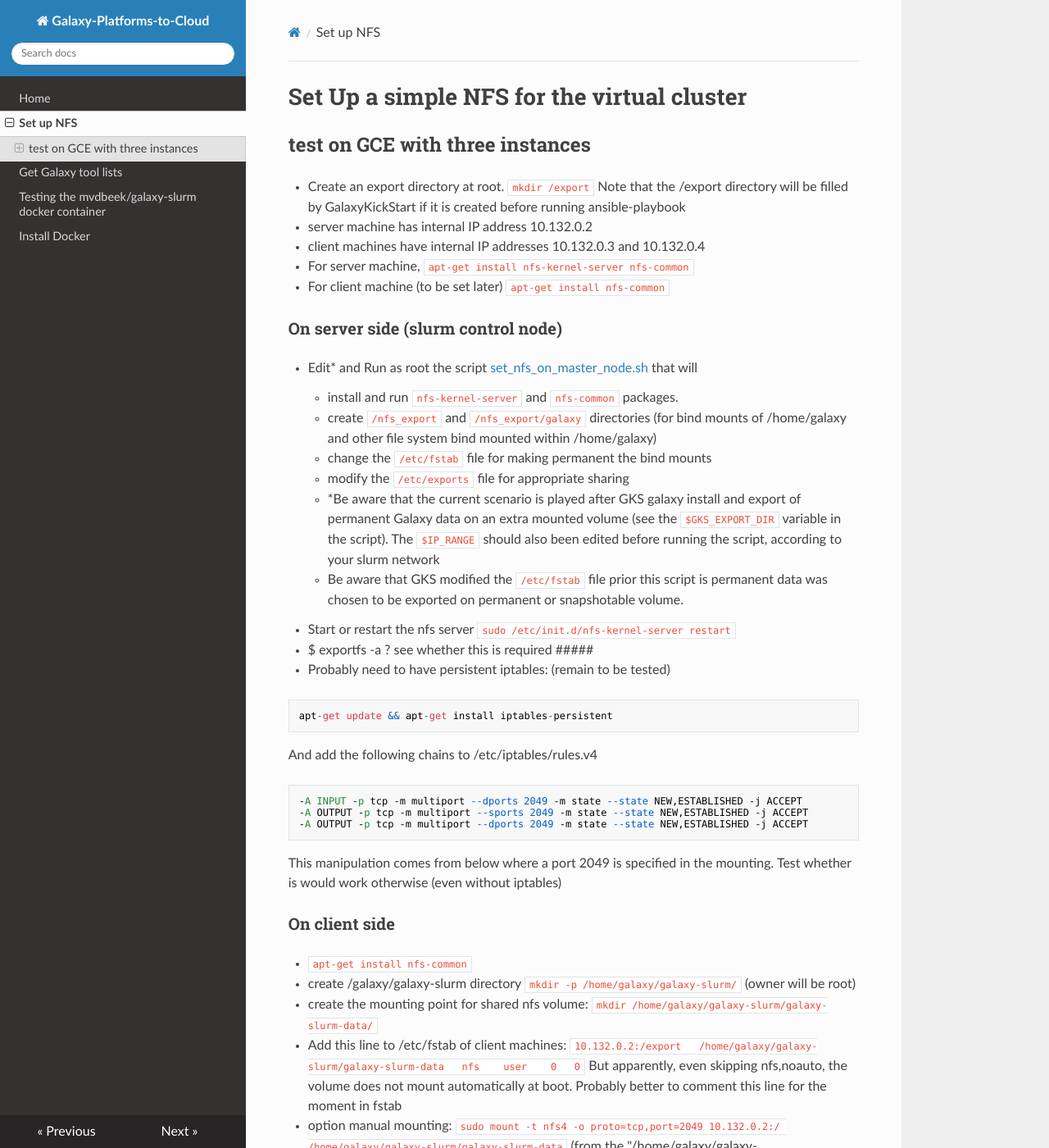
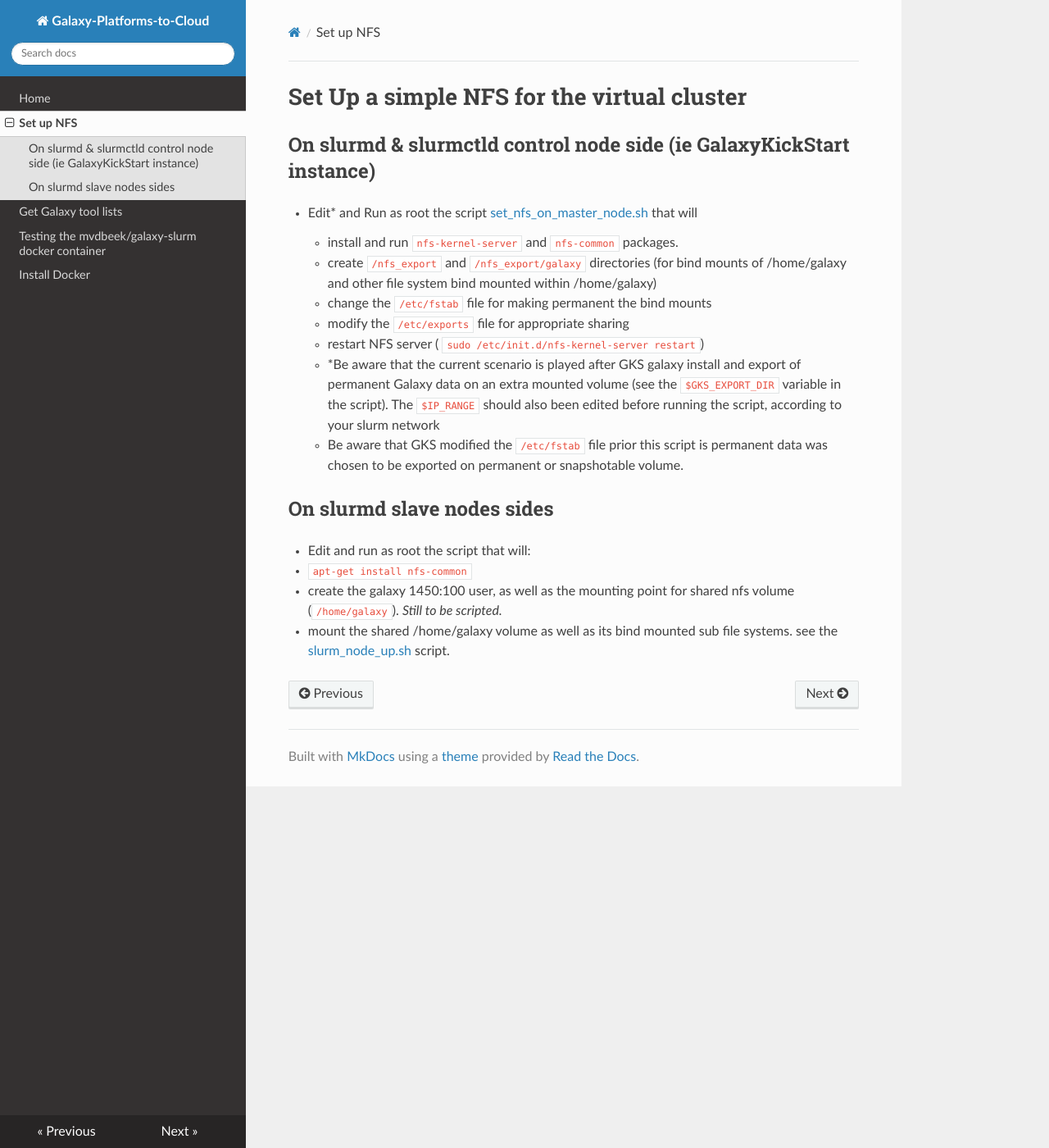
Before and after one commit to ARTbio/Galaxy-Platforms-to-Cloud, an MkDocs documentation site: the page built from docs/setup_nfs.md, in a window 1280 px wide and 1400 px high. Shown: the whole window at 82% size. Built offline with MkDocs 1.6.1, drawn with Linux system fonts in a browser that asks for light colours; nearby versions of some CDN libraries; old or Windows-style settings are respelled for this version of MkDocs; some of the changed text lies outside the part shown.

Commit message:
start improve documentation

````diff
--- a/docs/setup_nfs.md
+++ b/docs/setup_nfs.md
@@ -1,51 +1,20 @@
 # Set Up a simple NFS for the virtual cluster
 
-## test on GCE with three instances
-
-- Create an export directory at root. `mkdir /export`
-Note that the /export directory will be filled by GalaxyKickStart if it is created before running ansible-playbook
-
-- server machine has internal IP address 10.132.0.2
-- client machines have internal IP addresses 10.132.0.3 and 10.132.0.4
-- For server machine, `apt-get install nfs-kernel-server nfs-common`
-- For client machine (to be set later) `apt-get install nfs-common`
-
-### On server side (slurm control node)
+## On slurmd & slurmctld control node side (ie GalaxyKickStart instance)
 
 - Edit* and Run as root the script [set_nfs_on_master_node.sh](https://github.com/ARTbio/PtC/blob/master/scripts/galaxy-slurm/set_nfs_on_master_node.sh) that will
     - install and run `nfs-kernel-server` and `nfs-common` packages.
     - create `/nfs_export` and `/nfs_export/galaxy` directories (for bind mounts of /home/galaxy and other file system bind mounted within /home/galaxy)
     - change the `/etc/fstab` file for making permanent the bind mounts
     - modify the `/etc/exports` file for appropriate sharing
+    - restart NFS server ( `sudo /etc/init.d/nfs-kernel-server restart`)
     - *Be aware that the current scenario is played after GKS galaxy install and export of permanent Galaxy data on an extra mounted volume (see the `$GKS_EXPORT_DIR` variable in the script). The `$IP_RANGE` should also been edited before running the script, according to your slurm network
     - Be aware that GKS modified the `/etc/fstab` file prior this script is permanent data was chosen to be exported on permanent or snapshotable volume.
 
+## On slurmd slave nodes sides
 
+- Edit and run as root the script [](https://github.com/ARTbio/Galaxy-Platforms-to-Cloud/blob/master/scripts/galaxy-slurm/slurm_node_up.sh) that will:
 
-- Start or restart the nfs server `sudo /etc/init.d/nfs-kernel-server restart`
-- $ exportfs -a ? see whether this is required #####
-- Probably need to have persistent iptables: (remain to be tested)
-```
-apt-get update && apt-get install iptables-persistent
-```
-And add the following chains to /etc/iptables/rules.v4
-```
--A INPUT -p tcp -m multiport --dports 2049 -m state --state NEW,ESTABLISHED -j ACCEPT
--A OUTPUT -p tcp -m multiport --sports 2049 -m state --state NEW,ESTABLISHED -j ACCEPT
--A OUTPUT -p tcp -m multiport --dports 2049 -m state --state NEW,ESTABLISHED -j ACCEPT
-```
-This manipulation comes from below where a port 2049 is specified in the mounting. Test whether is would work otherwise (even without iptables)
-
-### On client side
 - `apt-get install nfs-common`
-- create /galaxy/galaxy-slurm directory `mkdir -p /home/galaxy/galaxy-slurm/` (owner will be root)
-- create the mounting point for shared nfs volume:
-`mkdir /home/galaxy/galaxy-slurm/galaxy-slurm-data/`
-- Add this line to /etc/fstab of client machines:
-`10.132.0.2:/export   /home/galaxy/galaxy-slurm/galaxy-slurm-data   nfs    user    0   0`
-But apparently, even skipping nfs,noauto, the volume does not mount automatically at boot. Probably better to comment this line for the moment in fstab
-- option manual mounting:
-`sudo mount -t nfs4 -o proto=tcp,port=2049 10.132.0.2:/ /home/galaxy/galaxy-slurm/galaxy-slurm-data` (from the "/home/galaxy/galaxy-slurm/mount_nfs.sh" script
-
-
-OK, this worked for the client 10.132.0.3, I test by repeating on 10.132.0.4
+- create the galaxy 1450:100 user, as well as the mounting point for shared nfs volume (`/home/galaxy`). *Still to be scripted.*
+- mount the shared /home/galaxy volume as well as its bind mounted sub file systems. see the [slurm_node_up.sh](https://github.com/ARTbio/Galaxy-Platforms-to-Cloud/blob/master/scripts/galaxy-slurm/slurm_node_up.sh) script.
````
